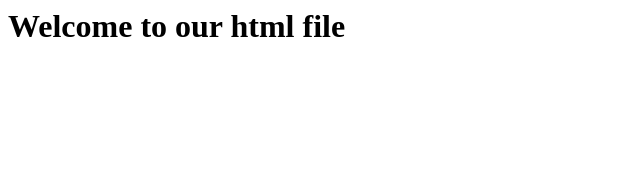
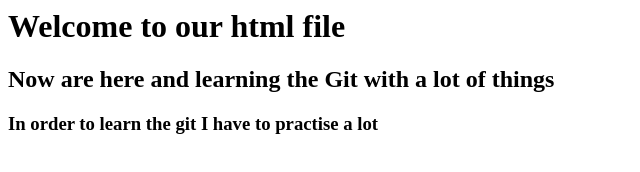
Before and after one commit to buckyhoca/git-github, a plain HTML site: page index.html in a window 1280 px wide. Shown: the whole page, without its empty margins (0-640 px from the left). Drawn offline with Linux system fonts and the light colour scheme.

Commit message:
made the first changes on second branch

```diff
--- a/index.html
+++ b/index.html
@@ -4,5 +4,7 @@
 	</head>
 	<body>
 		<h1> Welcome to our html file </html>
+		<h2> Now are here and learning the Git with a lot of things </h2>
+		<h3> In order to learn the git I have to practise a lot </h3>
 	</body>
 </html>
```
